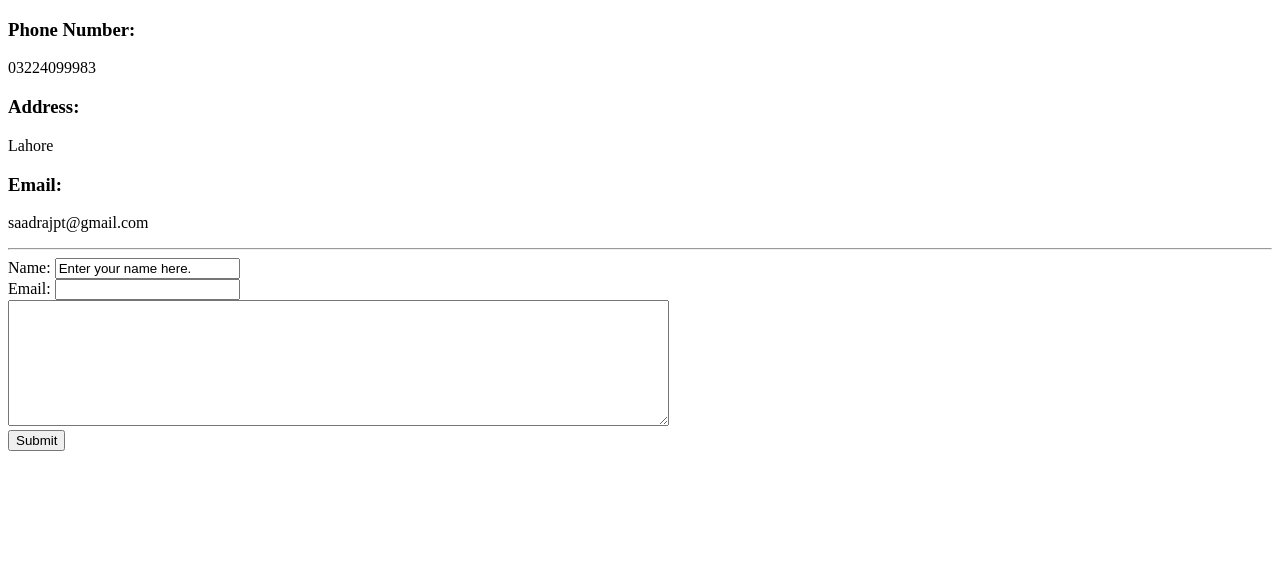
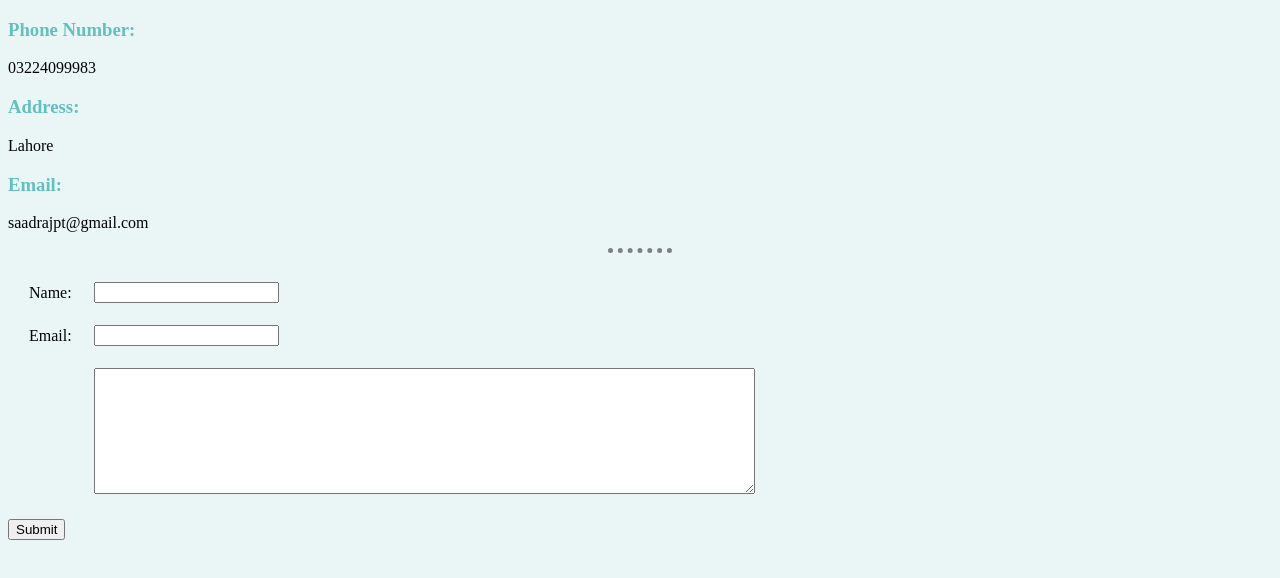
Before and after one commit to SaadRajpoot/resume, a plain HTML site: page Contact.html in a window 1280 px wide. Drawn offline with Linux system fonts and the light colour scheme.

Commit message:
This is when css was added.

```diff
--- a/Contact.html
+++ b/Contact.html
@@ -4,6 +4,8 @@
 <head>
   <meta charset="utf-8">
   <title>Contact Me</title>
+  <link rel="stylesheet" href="css/styles.css">
+
 </head>
 
 <body>
@@ -16,16 +18,25 @@
 
   <hr>
   <form enctype="text/plain" action="mailto:saadrajpt@gmail.com" method="post">
-    <label for="GET-Name">Name: </label>
-    <input type="text" name="Yourname" value="Enter your name here.">
-    <br>
-    <label for="">Email: </label>
-    <input type="email" name="email" value="">
-    <br>
-    <label for="Your message:"></label>
-    <textarea name="message" rows="8" cols="80"></textarea>
-    <br>
-    <input type="submit" name="" value="Submit">
+    <table cellspacing="20">
+      <tbody>
+        <tr>
+          <td><label for="GET-Name">Name: </label></td>
+          <td><input type="text" name="Yourname" value=""></td>
+        </tr>
+        <tr>
+
+          <td> <label for="">Email: </label></td>
+          <td><input type="email" name="email" value=""></td>
+        </tr>
+        <tr>
+          <td><label for="Your message:"></label></td>
+          <td><textarea name="message" rows="8" cols="80"></textarea></td>
+        </tr>
+
+      </tbody>
+    </table>
+      <input type="submit" name="" value="Submit">
   </form>
 </body>
 
--- /dev/null
+++ b/css/styles.css
@@ -0,0 +1,29 @@
+
+  body
+  {
+    background-color: #EAF6F6;
+
+  }
+  h3
+  {
+    color: #66BFBF;
+  }
+  h1
+  {
+    color: #66BFBF;
+  }
+
+  hr{
+    border-style: none;
+    border-top-style: dotted;
+    border-color: grey;
+    border-width: 5px;
+    height: 0 ;
+    width: 5%;
+  }
+
+
+.circular
+{
+  border-radius: 100%;
+}
```
Also changed, not shown: index.html (+12 -16 lines).
